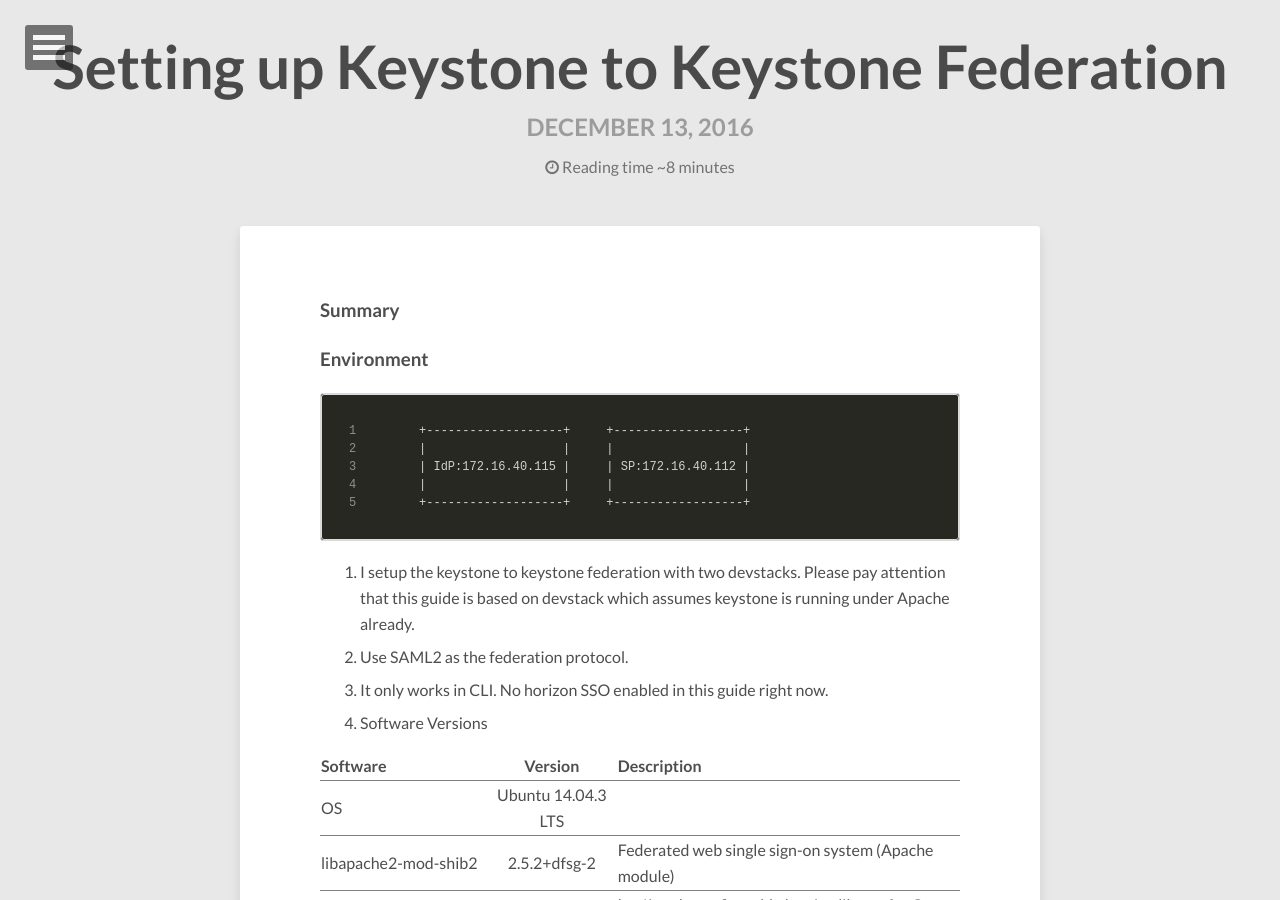
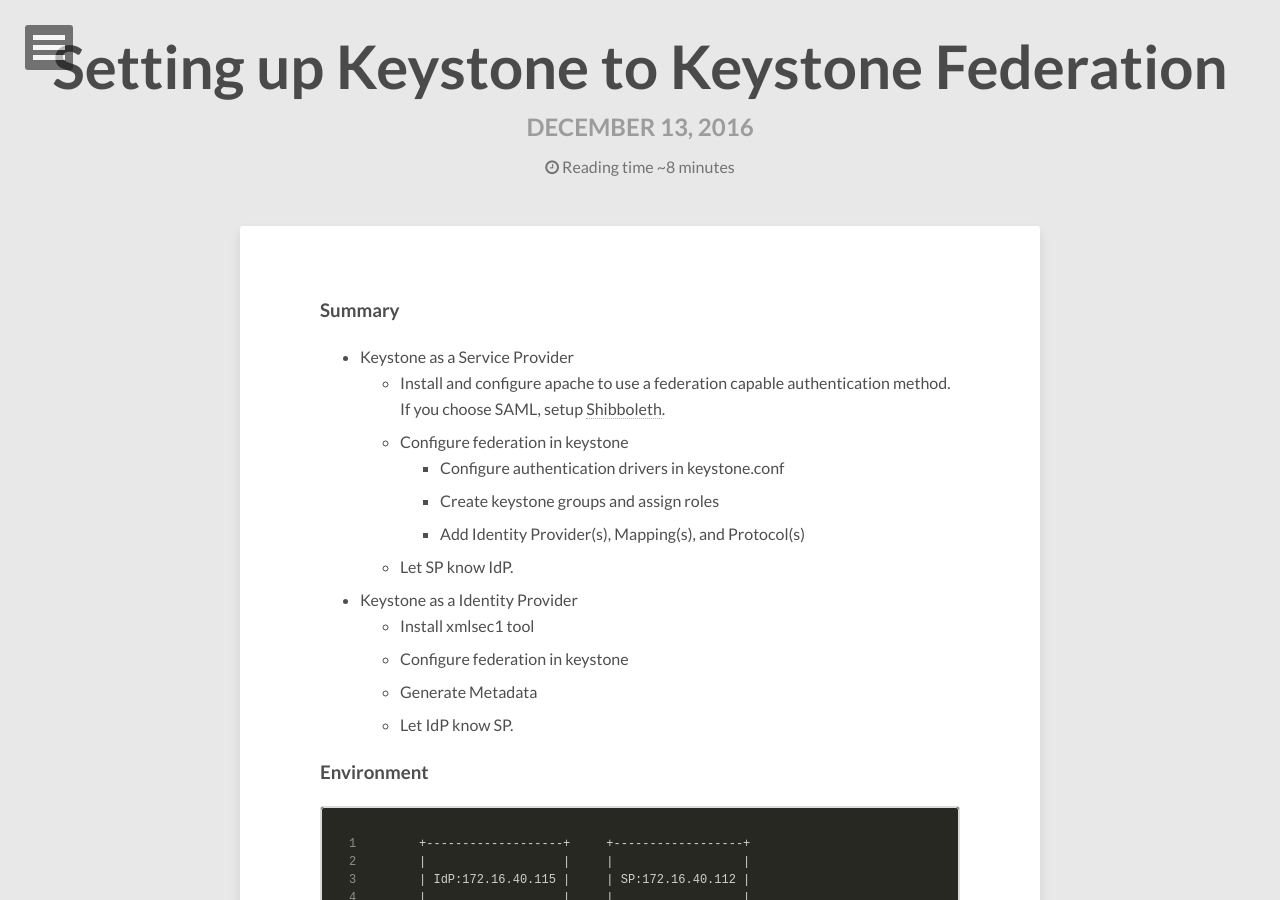
Before and after one commit to shuquan/shuquan.github.io, a Jekyll site: the page built from _posts/2016-12-13-setting-up-keystone-to-keystone-federation.md, in a window 1280 px wide and 900 px high. Built offline with Jekyll 4.4.1, drawn with Linux system fonts in a browser that asks for light colours; nearby versions of some CDN libraries; comment, search, counter and statistics services are not loaded; some of the changed text lies outside the part shown.

Commit message:
Update Setting up Keystone to Keystone Federation

```diff
--- a/_posts/2016-12-13-setting-up-keystone-to-keystone-federation.md
+++ b/_posts/2016-12-13-setting-up-keystone-to-keystone-federation.md
@@ -8,7 +8,18 @@ tags: [federation, keystone, openstack, hybrid cloud]
 
 ### Summary
 
-
+* Keystone as a Service Provider
+  * Install and configure apache to use a federation capable authentication method. If you choose SAML, setup [Shibboleth](https://wiki.shibboleth.net).
+  * Configure federation in keystone
+    * Configure authentication drivers in keystone.conf
+    * Create keystone groups and assign roles
+    * Add Identity Provider(s), Mapping(s), and Protocol(s)
+  * Let SP know IdP.
+* Keystone as a Identity Provider
+  * Install xmlsec1 tool
+  * Configure federation in keystone
+  * Generate Metadata
+  * Let IdP know SP.
 
 ### Environment
 
@@ -463,7 +474,14 @@ ubuntu@shuquan-devstack-idp:~$ openstack service provider show mysp
 
 ### Validation
 
+1. Get an unscoped token.[^1]
+2. Scope the unscoped token with specific domain and project name.
+3. Use the scoped token[^2] to achieve user list in SP.
 
+[^1]:<http://docs.openstack.org/admin-guide/identity-tokens.html#unscoped-tokens>
+[^2]:<http://docs.openstack.org/admin-guide/identity-tokens.html#project-scoped-tokens>
+
+I'll elaborate it in [next post](http://shuquan.github.io/playing-with-keystone-to-keystone-federation/).
 
 ### Reference
 
```
